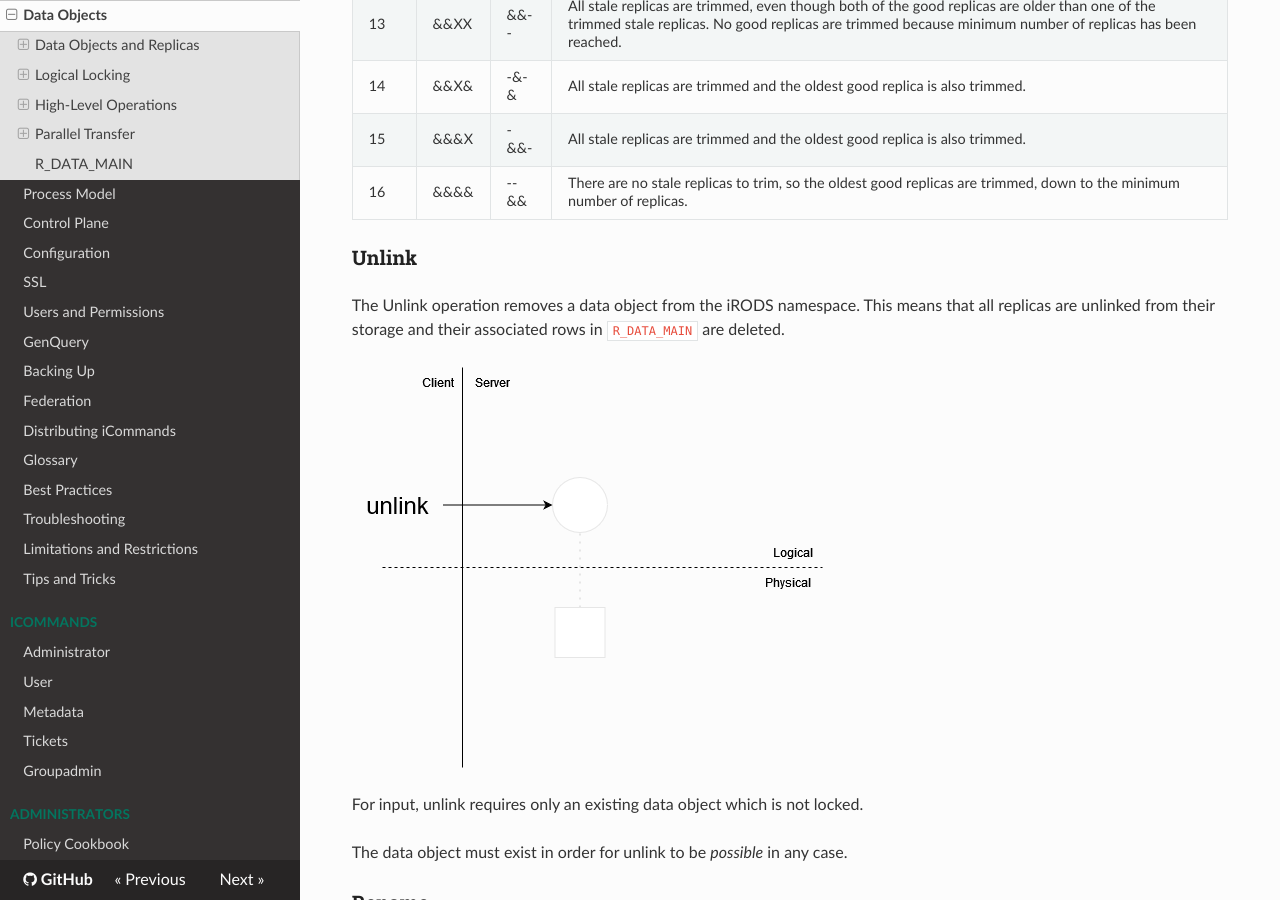
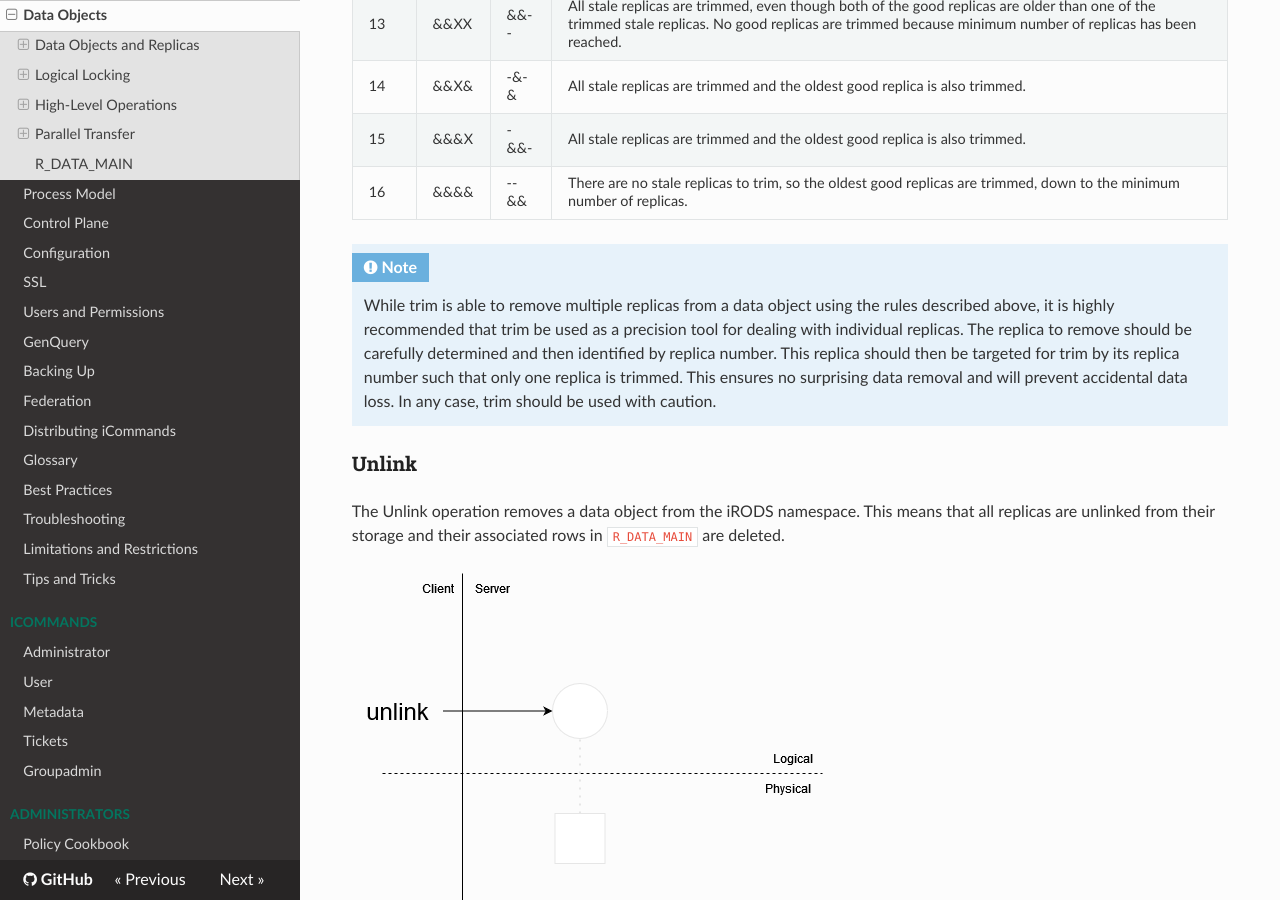
Before and after one commit to irods/irods_docs, an MkDocs documentation site: the page built from docs/system_overview/data_objects.md, in a window 1280 px wide and 900 px high, scrolled down 13824 px. Built offline with MkDocs 1.6.1, drawn with Linux system fonts in a browser that asks for light colours; nearby versions of some CDN libraries.

Commit message:
[irods/irods#4861] Data Objects: Add cautionary note to Trim docs

```diff
--- a/docs/system_overview/data_objects.md
+++ b/docs/system_overview/data_objects.md
@@ -309,6 +309,9 @@ In order to understand the priority order of how replicas are selected for trimm
 | 15 | &&&X | -&&- | All stale replicas are trimmed and the oldest good replica is also trimmed. |
 | 16 | &&&& | --&& | There are no stale replicas to trim, so the oldest good replicas are trimmed, down to the minimum number of replicas. |
 
+!!! Note
+    While trim is able to remove multiple replicas from a data object using the rules described above, it is highly recommended that trim be used as a precision tool for dealing with individual replicas. The replica to remove should be carefully determined and then identified by replica number. This replica should then be targeted for trim by its replica number such that only one replica is trimmed. This ensures no surprising data removal and will prevent accidental data loss. In any case, trim should be used with caution.
+
 ### Unlink
 
 The Unlink operation removes a data object from the iRODS namespace. This means that all replicas are unlinked from their storage and their associated rows in `R_DATA_MAIN` are deleted.
```
